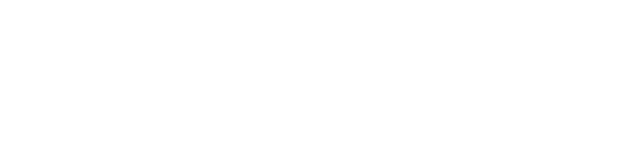
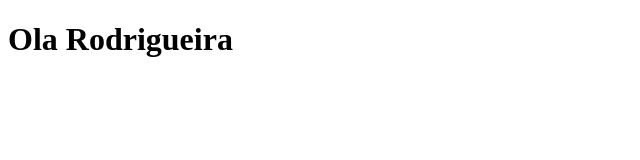
Before and after one commit to Rodrigueira97/CardapioDigital, a plain HTML site: page page2.html in a window 1280 px wide. Shown: the whole page, without its empty margins (0-640 px from the left). Drawn offline with Linux system fonts and the light colour scheme.

Commit message:
project updated

```diff
--- a/page2.html
+++ b/page2.html
@@ -7,6 +7,6 @@
     <title>Document</title>
 </head>
 <body>
-
+    <h1>Ola Rodrigueira</h1>
 </body>
 </html>
```
